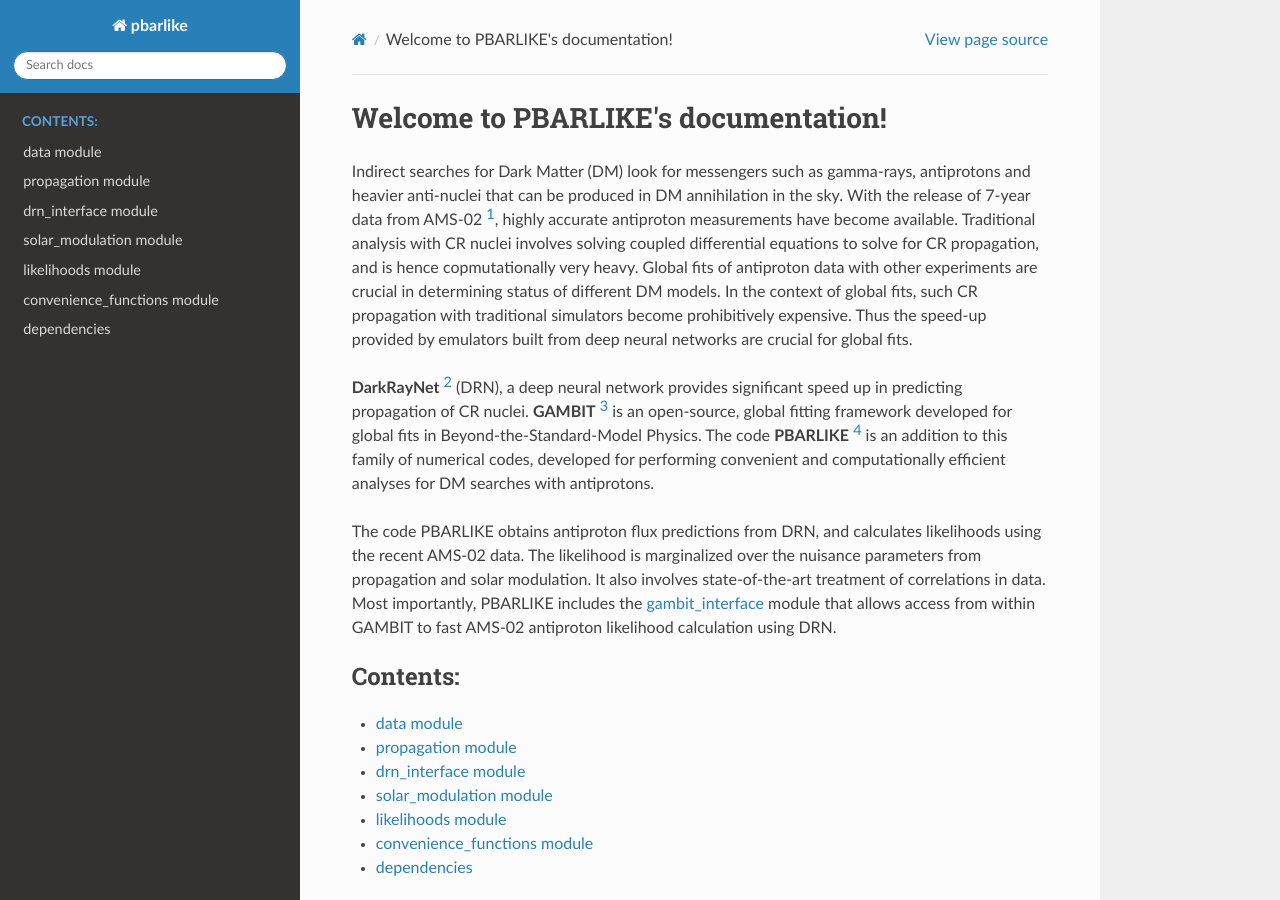
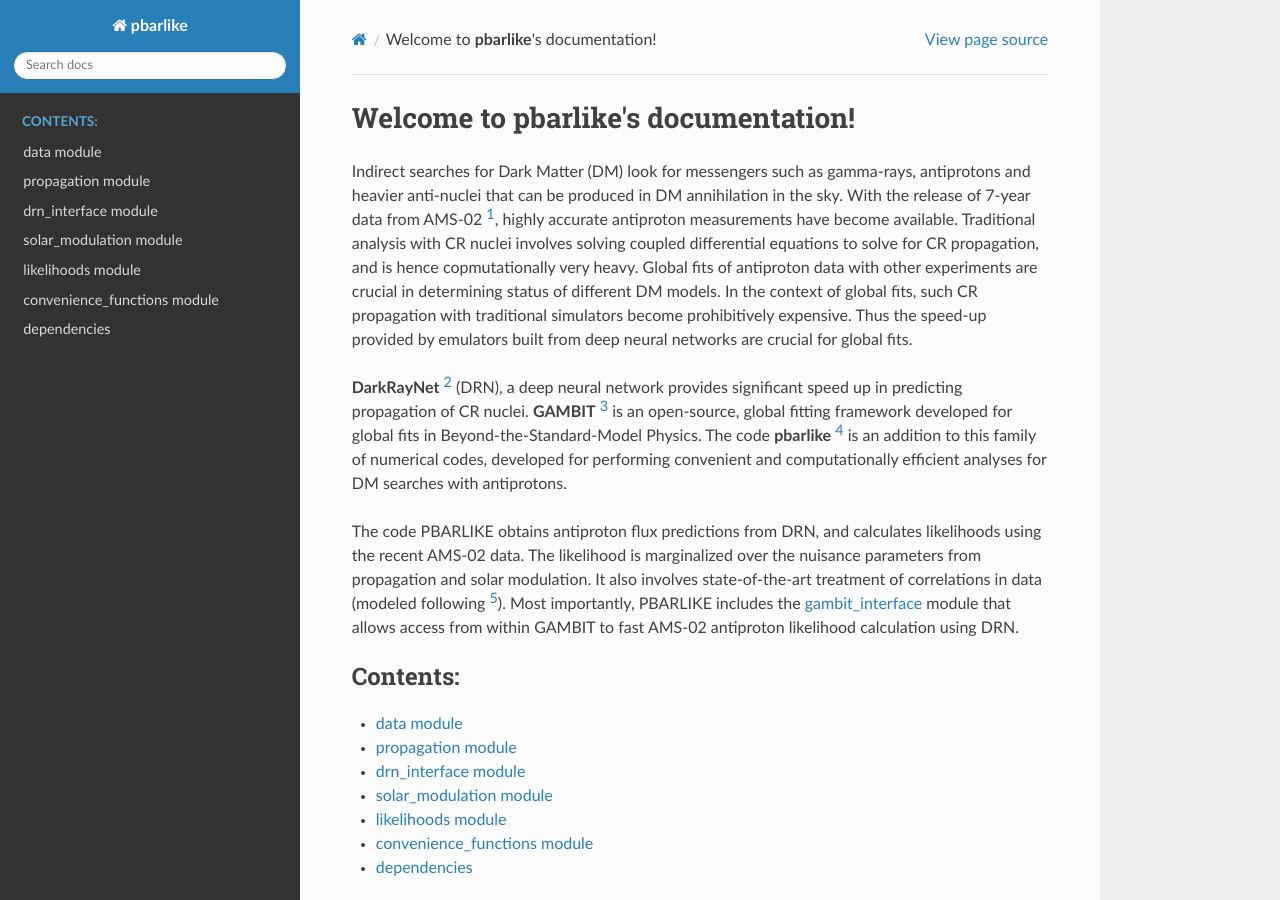
Before and after one commit to sowmiya-balan/AMS02antiprotonLikelihood, a Sphinx documentation site: the page built from docs/source/index.rst, in a window 1280 px wide and 900 px high. Built offline with Sphinx 7.4.7 and the Read the Docs theme 2.0.0, drawn with Linux system fonts in a browser that asks for light colours; some of the changed text lies outside the part shown.

Commit message:
Fixing footnote issue

```diff
--- a/docs/source/dependencies.rst
+++ b/docs/source/dependencies.rst
@@ -6,7 +6,7 @@
 - ``E.npy``: Energies at which sNet makes anitproton flux predictions.
 
 - ``CovMatrix_AMS02_pbar_7y.txt``: Data correlations in AMS-02 antiproton data in the same energy
-  bins as the antiproton flux measurements, as modeled in :ref:`5 <5>`
+  bins as the antiproton flux measurements, as modeled in :ref:`5 <5>`.
 
 - ``<propagation_model>/DM_model_x.h5``: DMNet for ``<propagation_model>``
 
--- a/docs/source/index.rst
+++ b/docs/source/index.rst
@@ -3,7 +3,7 @@
    You can adapt this file completely to your liking, but it should at least
    contain the root `toctree` directive.
 
-Welcome to PBARLIKE's documentation!
+Welcome to **pbarlike**'s documentation!
 ====================================
 
 Indirect searches for Dark Matter (DM) look for messengers such as gamma-rays, antiprotons and heavier
@@ -17,12 +17,12 @@
 
 **DarkRayNet** [2]_ (DRN), a deep neural network provides significant speed up in predicting propagation of CR nuclei.
 **GAMBIT** [3]_ is an open-source, global fitting framework developed for global fits in Beyond-the-Standard-Model Physics. The code
-**PBARLIKE** [4]_ is an addition to this family of numerical codes, developed for performing convenient and computationally efficient analyses
+**pbarlike** [4]_ is an addition to this family of numerical codes, developed for performing convenient and computationally efficient analyses
 for DM searches with antiprotons.
 
 The code PBARLIKE obtains antiproton flux predictions from DRN, and calculates likelihoods using the recent AMS-02 data. The likelihood is
 marginalized over the nuisance parameters from propagation and solar modulation. It also involves state-of-the-art
-treatment of correlations in data. Most importantly, PBARLIKE includes the `gambit_interface <gambit\_interface module>`_ module that
+treatment of correlations in data (modeled following [5]_). Most importantly, PBARLIKE includes the `gambit_interface <gambit\_interface module>`_ module that
 allows access from within GAMBIT to fast AMS-02 antiproton likelihood calculation using DRN.
 
 .. toctree::
@@ -63,5 +63,3 @@
 .. todo::
 
    Add reference for new paper
-
-.. todolist::
```
Also changed, not shown: other parts of docs/source/dependencies.rst (+0 -4 lines).
